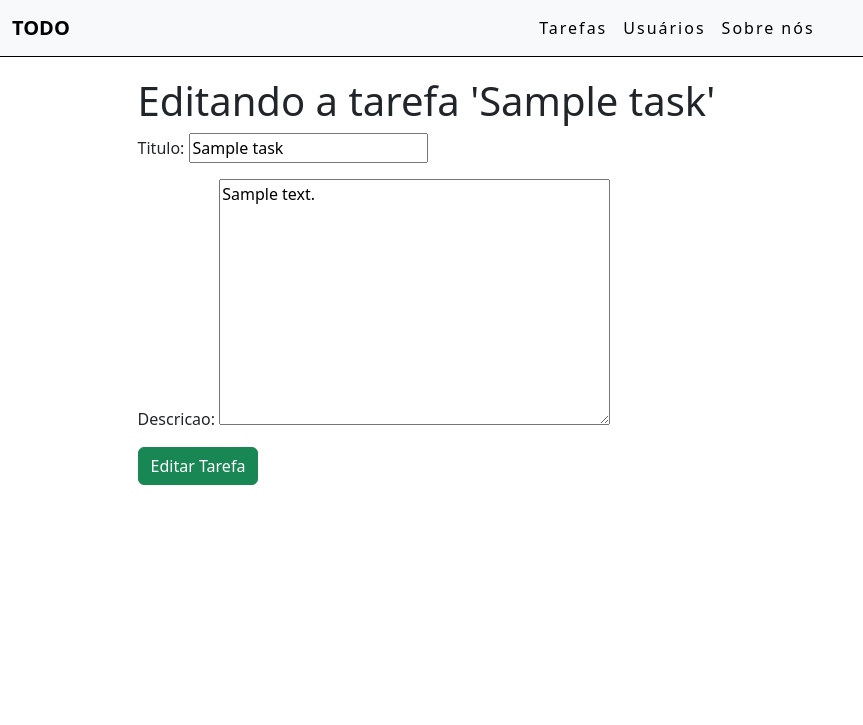
After one commit to pedrohsantanaa/projeto-todo, a Django app: page /edit/1 in a window 1280 px wide. The commit adds this page. Shown: the top 725 px of the page, without its empty margins (0-863 px from the left). Run offline with Django 5.2, Linux system fonts and the light colour scheme; tables that the repository leaves empty hold one stand-in row (values such as "Sample post").

Commit message:
Versão 7
Edição e Delete

```diff
--- a/tasks/static/css/style.css
+++ b/tasks/static/css/style.css
@@ -28,12 +28,14 @@ body{
     background-color: rgb(75, 75, 221);
     color: white;
     cursor: pointer;
-    padding: 5px;
+    padding: 0.5em;
     border-radius: 5px;
 }
 
 #add-button{
     text-decoration: none;
+    padding: 0;
+    margin: 0;
 }
 
 .fa.fa-plus{
@@ -92,3 +94,12 @@ footer{
     color: white;
     text-align: center;
 }
+
+/* Messages */
+ul.messages {
+    padding: 0;
+}
+
+ul.messages li {
+    list-style: none;
+}
--- a/tasks/urls.py
+++ b/tasks/urls.py
@@ -6,4 +6,6 @@ urlpatterns = [
     path('' , views.taskList, name='task-list'),
     path('task/<int:id>', views.taskView, name='task-view'),
     path('newtask/', views.newTask, name="new-task"),
+    path('edit/<int:id>', views.editTask, name="edit-task"),
+    path('delete/<int:id>', views.deleteTask, name="delete-task"),
 ]
--- a/tasks/views.py
+++ b/tasks/views.py
@@ -2,6 +2,7 @@ from django.shortcuts import get_object_or_404, redirect, render
 
 from .models import Task
 from .forms import TaskForm
+from django.contrib import messages
 
 def taskList(request):
     tarefas = Task.objects.all().order_by('-created_at')
@@ -24,3 +25,25 @@ def newTask(request):
     else:
         form = TaskForm()
         return render(request, 'tasks/addtask.html', {'form':form})
+
+def editTask(request, id):
+    tarefa = get_object_or_404(Task, pk=id)
+    form = TaskForm(instance=tarefa)
+
+    if(request.method == 'POST'):
+        form = TaskForm(request.POST, instance=tarefa)
+
+        if(form.is_valid()):
+            tarefa.save()
+            return redirect('/')
+        else:
+            return render(request, 'tasks/edittask.html', {'form':form, 'tarefa':tarefa})
+    else:
+        return render(request, 'tasks/edittask.html', {'form':form, 'tarefa':tarefa})
+
+def deleteTask(request, id):
+    tarefa = get_object_or_404(Task, pk=id)
+    tarefa.delete()
+
+    messages.info(request, 'Tarefa deletada com sucesso!!!')
+    return redirect('/')
--- a/templates/tasks/addtask.html
+++ b/templates/tasks/addtask.html
@@ -1,6 +1,6 @@
 {% extends 'base.html' %}
 
-{% block title %} Lista{% endblock%}
+{% block title %} Adicione uma tarefa{% endblock%}
 
 {% block content %}
 <div class="list-div">
--- /dev/null
+++ b/templates/tasks/edittask.html
@@ -0,0 +1,19 @@
+{% extends 'base.html' %}
+
+{% block title %} Editando a tarefa '{{tarefa.titulo}}'{% endblock%}
+
+{% block content %}
+<div class="list-div">
+    <h1>Editando a tarefa '{{tarefa.titulo}}'</h1>
+    <form method="POST">
+        {% csrf_token %}
+        {{form.as_p }}
+
+        <input type="submit" class="btn btn-success" value="Editar Tarefa">
+    </form>
+
+
+</div>
+
+
+{% endblock%}
```
Also changed, not shown: templates/tasks/list.html (+21 -8 lines).
